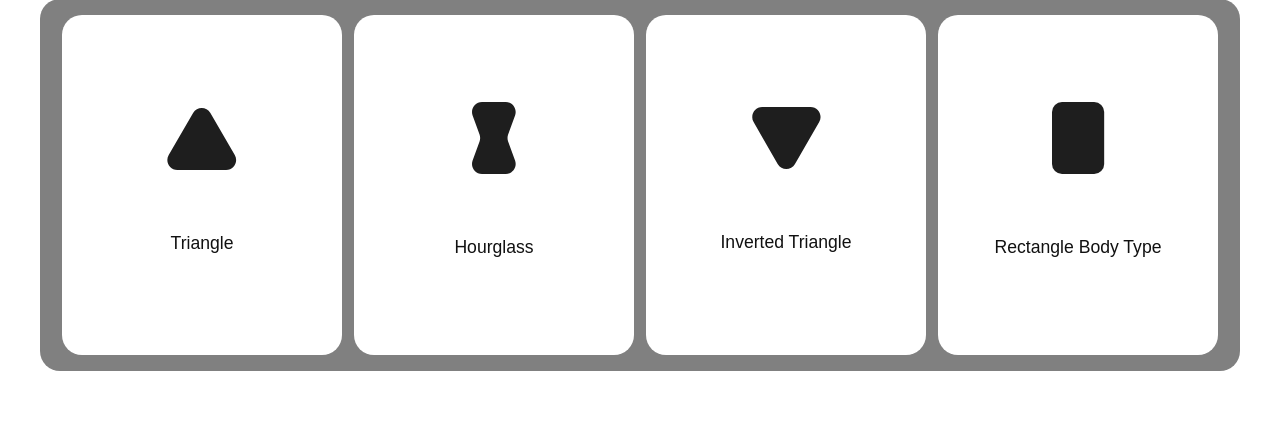
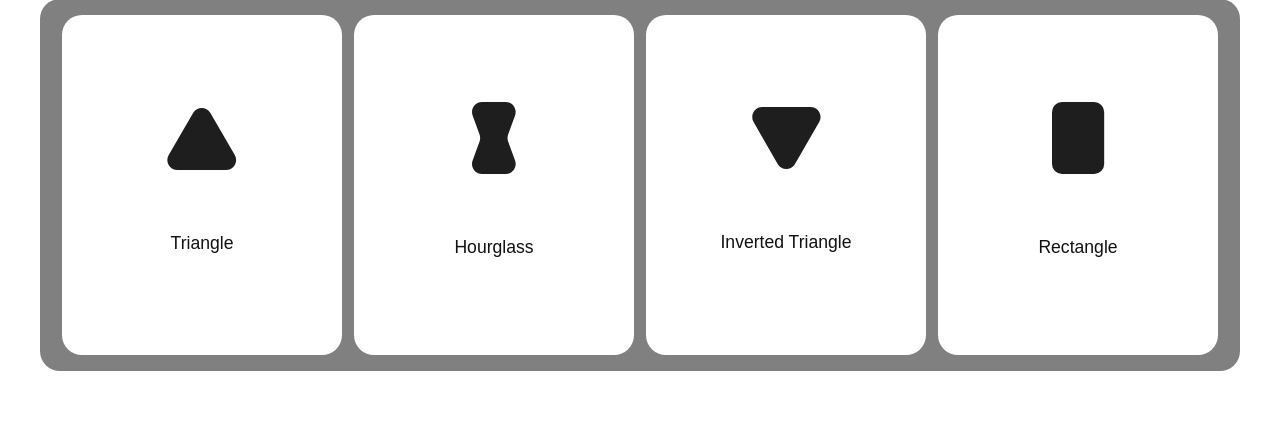
Before and after one commit to hdhtet/fit-fair-fashion-recommendation, a Flask app: page /choose-body-type in a window 1280 px wide. Shown: the part 229-659 px from the top of the page. Run offline with Flask 3, Linux system fonts and the light colour scheme.

Commit message:
update to choose body template

```diff
--- a/templates/choosebody.html
+++ b/templates/choosebody.html
@@ -62,7 +62,7 @@
           <button class="chooseBodybtn">
             <img src="static/images/Rectangle 6.svg" alt="img" />
             <img src="static/images/RecWhite.svg" alt="img" />
-            <p>Rectangle Body Type</p>
+            <p>Rectangle</p>
             <input type="hidden" value="Rectangle" name="bodytype">
           </button>
         </div>
```
